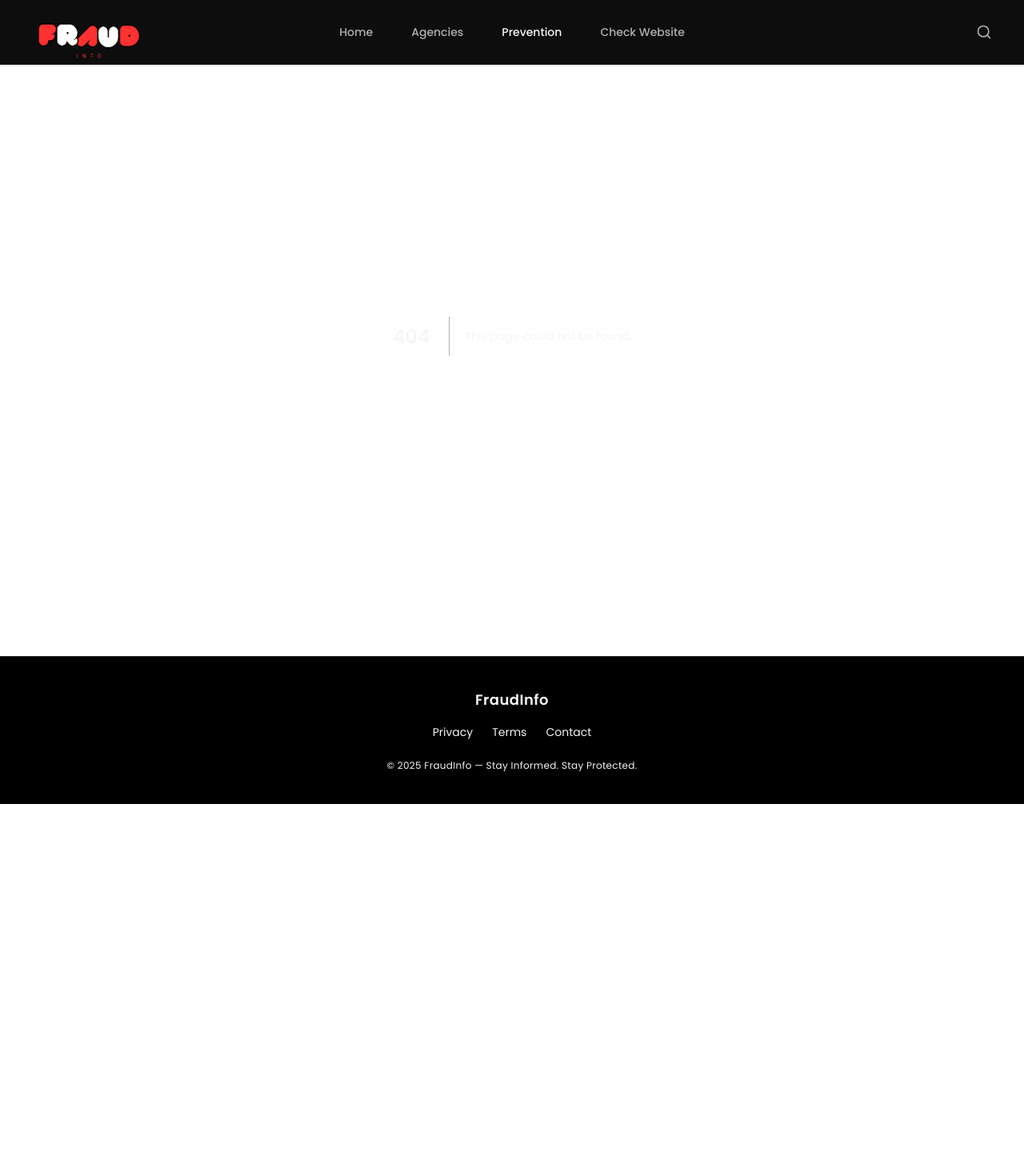
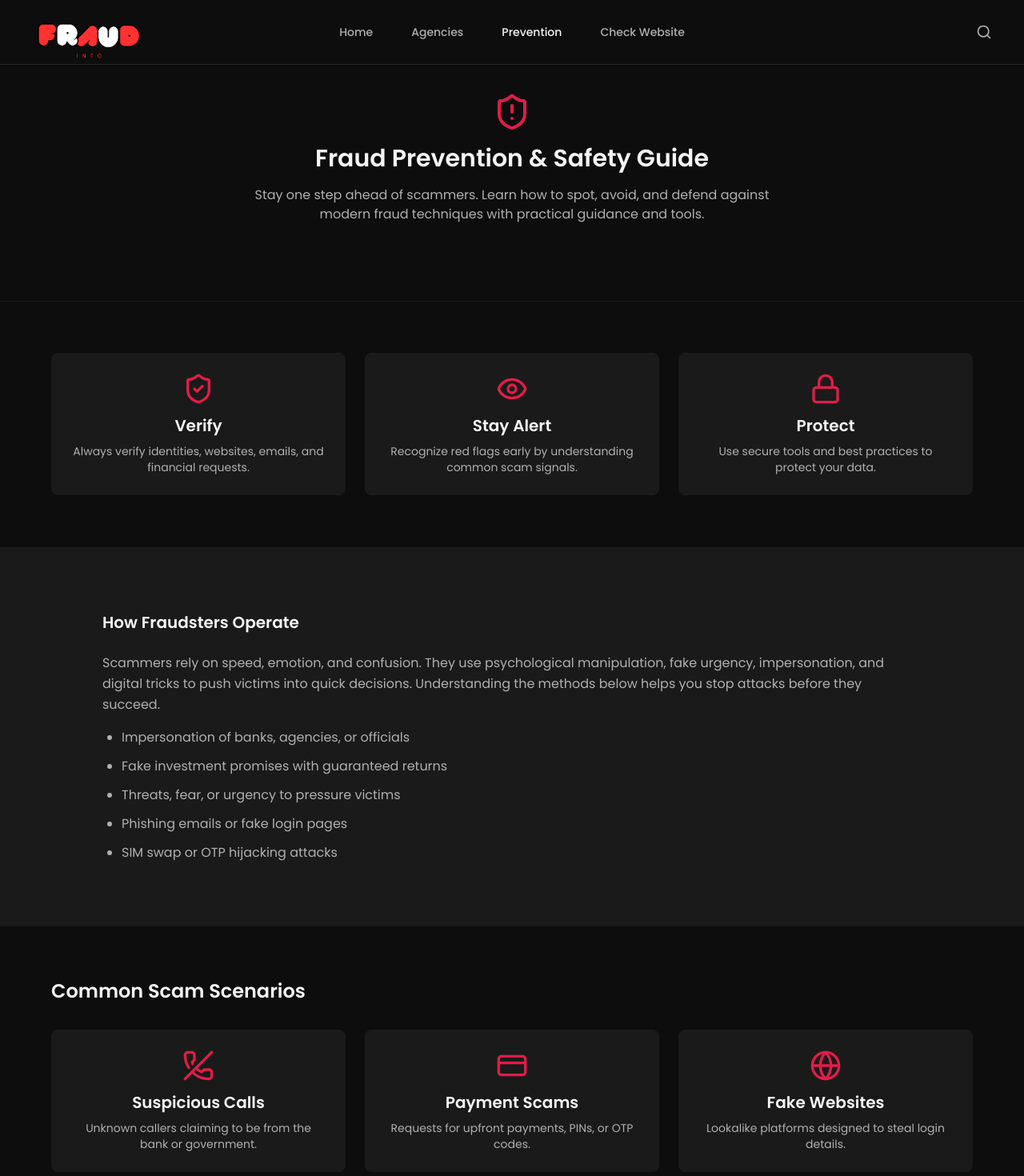
Before and after one commit to AUSUFO1/fraudinfo-platform, a Next.js app: page /prevention in a window 1280 px wide. Before the commit this address had no page. Shown: the top 1470 px of the page at 80% size. Before the commit the page ends 1005 px from the top, so only its background shows below. Built offline with nearby package versions, Linux system fonts and the light colour scheme.

Commit message:
Add: Prevention page and component

```diff
--- /dev/null
+++ b/app/prevention/page.tsx
@@ -0,0 +1,20 @@
+// app/prevention/page.tsx
+import PreventionHero from "@/components/prevention/PreventionHero";
+import PreventionPillars from "@/components/prevention/PreventionPillars";
+import PreventionDetailedSection from "@/components/prevention/PreventionDetailedSection";
+import PreventionScenarioCards from "@/components/prevention/PreventionScenarioCards";
+import PreventionTopTips from "@/components/prevention/PreventionTopTips";
+import PreventionResources from "@/components/prevention/PreventionResources";
+
+export default function PreventionPage() {
+  return (
+    <div className="bg-bg-dark text-text-primary">
+      <PreventionHero />
+      <PreventionPillars />
+      <PreventionDetailedSection />
+      <PreventionScenarioCards />
+      <PreventionTopTips />
+      <PreventionResources />
+    </div>
+  );
+}
--- /dev/null
+++ b/components/prevention/PreventionDetailedSection.tsx
@@ -0,0 +1,24 @@
+export default function PreventionDetailedSection() {
+  return (
+    <section className="py-20 px-6 sm:px-10 bg-bg-card-dark border-y border-bg-dark">
+      <div className="max-w-5xl mx-auto">
+        <h2 className="text-xl font-semibold mb-6">How Fraudsters Operate</h2>
+
+        <p className="text-text-secondary leading-relaxed mb-4">
+          Scammers rely on speed, emotion, and confusion. They use psychological
+          manipulation, fake urgency, impersonation, and digital tricks to push
+          victims into quick decisions. Understanding the methods below helps you
+          stop attacks before they succeed.
+        </p>
+
+        <ul className="list-disc pl-6 space-y-3 text-text-secondary">
+          <li>Impersonation of banks, agencies, or officials</li>
+          <li>Fake investment promises with guaranteed returns</li>
+          <li>Threats, fear, or urgency to pressure victims</li>
+          <li>Phishing emails or fake login pages</li>
+          <li>SIM swap or OTP hijacking attacks</li>
+        </ul>
+      </div>
+    </section>
+  );
+}
--- /dev/null
+++ b/components/prevention/PreventionHero.tsx
@@ -0,0 +1,24 @@
+"use client";
+
+import { ShieldAlert } from "lucide-react";
+
+export default function PreventionHero() {
+  return (
+    <section className="w-full py-24 px-6 sm:px-10 bg-bg-dark border-b border-bg-card-dark">
+      <div className="max-w-5xl mx-auto text-center">
+        <div className="flex justify-center mb-4">
+          <ShieldAlert className="w-12 h-12 text-brand-rose" />
+        </div>
+
+        <h1 className="text-2xl sm:text-3xl font-bold mb-4">
+          Fraud Prevention & Safety Guide
+        </h1>
+
+        <p className="text-text-secondary max-w-2xl mx-auto">
+          Stay one step ahead of scammers. Learn how to spot, avoid, and defend
+          against modern fraud techniques with practical guidance and tools.
+        </p>
+      </div>
+    </section>
+  );
+}
--- /dev/null
+++ b/components/prevention/PreventionPillars.tsx
@@ -0,0 +1,41 @@
+// components/prevention/PreventionPillars.tsx
+import { ShieldCheck, Eye, Lock } from "lucide-react";
+
+const pillars = [
+  {
+    icon: ShieldCheck,
+    title: "Verify",
+    text: "Always verify identities, websites, emails, and financial requests.",
+  },
+  {
+    icon: Eye,
+    title: "Stay Alert",
+    text: "Recognize red flags early by understanding common scam signals.",
+  },
+  {
+    icon: Lock,
+    title: "Protect",
+    text: "Use secure tools and best practices to protect your data.",
+  },
+];
+
+export default function PreventionPillars() {
+  return (
+    <section className="py-16 px-6 sm:px-10">
+      <div className="max-w-6xl mx-auto grid sm:grid-cols-2 lg:grid-cols-3 gap-6">
+        {pillars.map((pillar) => (
+          <div
+            key={pillar.title}
+            className="bg-bg-card-dark p-4 sm:p-6 rounded-lg border border-bg-card-dark hover:border-brand-rose transition flex flex-col items-center text-center"
+          >
+            <pillar.icon className="w-8 h-8 sm:w-10 sm:h-10 text-brand-rose mb-3" />
+            <h3 className="text-lg sm:text-xl font-bold mb-2">{pillar.title}</h3>
+            <p className="text-text-secondary text-xs sm:text-sm">
+              {pillar.text}
+            </p>
+          </div>
+        ))}
+      </div>
+    </section>
+  );
+}
--- /dev/null
+++ b/components/prevention/PreventionResources.tsx
@@ -0,0 +1,40 @@
+// components/prevention/PreventionResources.tsx
+import Link from "next/link";
+
+const list = [
+  {
+    label: "EFCC Fraud Reporting Guide",
+    url: "https://efccnigeria.org",
+  },
+  {
+    label: "FTC Scam Awareness",
+    url: "https://www.ftc.gov",
+  },
+  {
+    label: "Action Fraud UK Resources",
+    url: "https://www.actionfraud.police.uk",
+  },
+];
+
+export default function PreventionResources() {
+  return (
+    <section className="py-20 px-6 sm:px-10 bg-bg-card-dark border-t border-bg-dark">
+      <div className="max-w-5xl mx-auto">
+        <h2 className="text-2xl font-semibold mb-6">Useful Resources</h2>
+
+        <div className="space-y-4">
+          {list.map((item) => (
+            <Link
+              key={item.label}
+              href={item.url}
+              target="_blank"
+              className="block p-4 rounded-md bg-bg-dark border border-bg-card-dark hover:border-brand-rose transition text-text-secondary"
+            >
+              {item.label}
+            </Link>
+          ))}
+        </div>
+      </div>
+    </section>
+  );
+}
--- /dev/null
+++ b/components/prevention/PreventionScenarioCards.tsx
@@ -0,0 +1,46 @@
+"use client";
+
+import { PhoneOff, CreditCard, Globe } from "lucide-react";
+
+const scenarios = [
+  {
+    icon: PhoneOff,
+    title: "Suspicious Calls",
+    desc: "Unknown callers claiming to be from the bank or government.",
+  },
+  {
+    icon: CreditCard,
+    title: "Payment Scams",
+    desc: "Requests for upfront payments, PINs, or OTP codes.",
+  },
+  {
+    icon: Globe,
+    title: "Fake Websites",
+    desc: "Lookalike platforms designed to steal login details.",
+  },
+];
+
+export default function PreventionScenarioCards() {
+  return (
+    <section className="py-16 px-6 sm:px-10">
+      <div className="max-w-6xl mx-auto">
+        <h2 className="text-2xl font-semibold mb-8">Common Scam Scenarios</h2>
+
+        <div className="grid sm:grid-cols-2 lg:grid-cols-3 gap-6">
+          {scenarios.map((s) => (
+            <div
+              key={s.title}
+              className="bg-bg-card-dark p-4 sm:p-6 rounded-lg border border-bg-card-dark hover:border-brand-rose transition flex flex-col items-center text-center"
+            >
+              <s.icon className="w-8 h-8 sm:w-10 sm:h-10 text-brand-rose mb-3" />
+              <h3 className="text-lg sm:text-xl font-bold mb-2">{s.title}</h3>
+              <p className="text-text-secondary text-xs sm:text-sm">
+                {s.desc}
+              </p>
+            </div>
+          ))}
+        </div>
+      </div>
+    </section>
+  );
+}
--- /dev/null
+++ b/components/prevention/PreventionTopTips.tsx
@@ -0,0 +1,29 @@
+
+const tips = [
+  "Never share OTPs, PINs, or passwords.",
+  "Verify every transaction request before acting.",
+  "Use unique passwords for all your accounts.",
+  "Enable 2FA on banking and social apps.",
+  "Check URLs carefully before entering credentials.",
+];
+
+export default function PreventionTopTips() {
+  return (
+    <section className="py-20 px-6 sm:px-10 bg-bg-dark">
+      <div className="max-w-5xl mx-auto">
+        <h2 className="text-2 font-semibold mb-6">Top Safety Tips</h2>
+
+        <ul className="space-y-4">
+          {tips.map((tip) => (
+            <li
+              key={tip}
+              className="p-4 bg-bg-card-dark rounded-md border border-bg-card-dark hover:border-brand-rose transition"
+            >
+              {tip}
+            </li>
+          ))}
+        </ul>
+      </div>
+    </section>
+  );
+}
```
